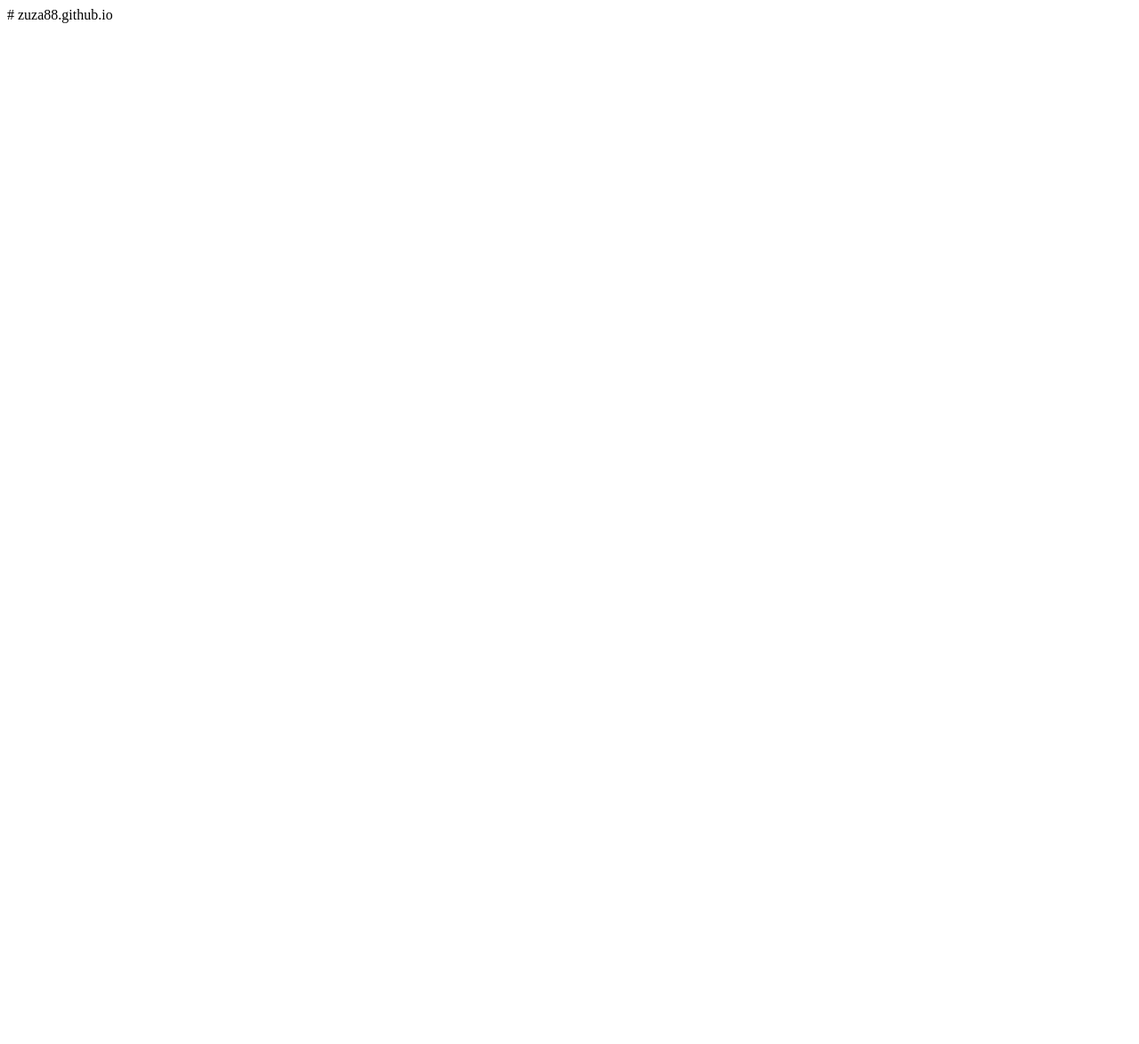
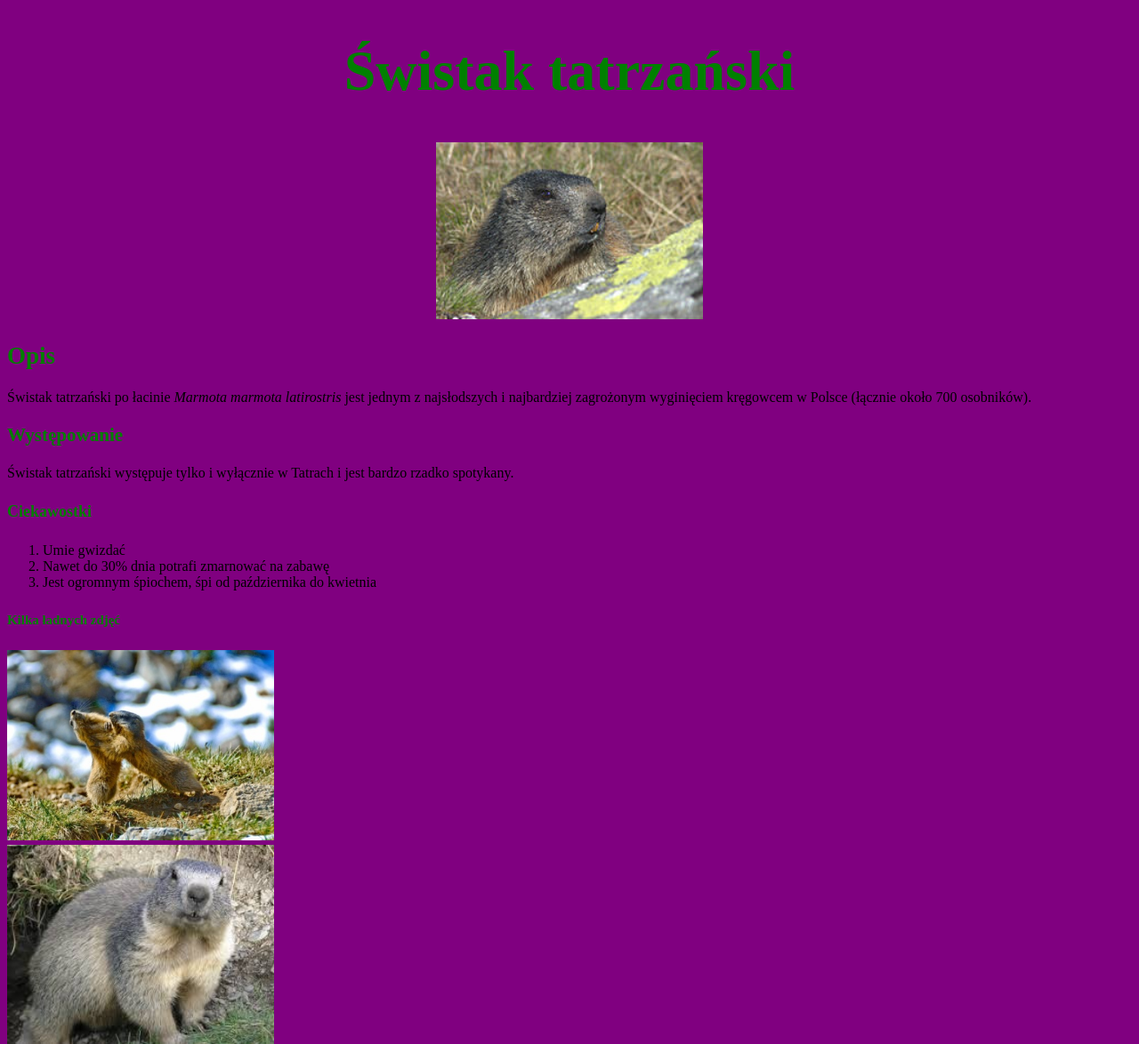
Before and after one commit to zuza88/zuza88.github.io, a plain HTML site: page index.html in a window 1280 px wide. Shown: the top 1174 px of the page at 89% size. Before the commit the page ends 800 px from the top, so only its background shows below. Drawn offline with Linux system fonts and the light colour scheme.

Commit message:
Update index.html

```diff
--- a/index.html
+++ b/index.html
@@ -1 +1,45 @@
-# zuza88.github.io
+<!doctype html>
+<html lang="PL">
+
+<head>
+<meta charset="utf-8"/>
+<title>	Chronione zwierzę</title>
+
+</head>
+
+<body bgcolor="Purple">
+<text align="center"><font color="green" size="6">
+<h1>Świstak tatrzański</h1>
+</text></font>
+<p align="center"> <img src="swistak.jpg " width="300"/> </p>
+<font color="green" size="4">
+<h2>Opis</h2>
+</font>
+<p>
+Świstak tatrzański po łacinie <i>Marmota marmota latirostris </i> jest jednym z najsłodszych i najbardziej zagrożonym wyginięciem kręgowcem w Polsce (łącznie około 700 osobników).
+</p>
+<font color="green" size="4">
+<h3>Występowanie</h3>
+</font>
+<p>Świstak tatrzański występuje tylko i wyłącznie w Tatrach i jest bardzo rzadko spotykany.
+</p>
+<font color="green" size="4">
+<h4>Ciekawostki</h4>
+</font>
+<ol>
+<li>Umie gwizdać</Li>
+<li>Nawet do 30% dnia potrafi zmarnować na zabawę</li>
+<li>Jest ogromnym śpiochem, śpi od października do kwietnia </li>
+</ol>
+<font color="green" size="4">
+<h5>Kilka ładnych zdjęć</h5>
+<img src="swistak1.jpg " width="300"/><br>
+
+<img src="swistak 2.jpg " width="300"/><br>
+<img src="swistak3.jpeg " width="300"/>
+
+</font>
+
+  </body>
+
+</html>
```
